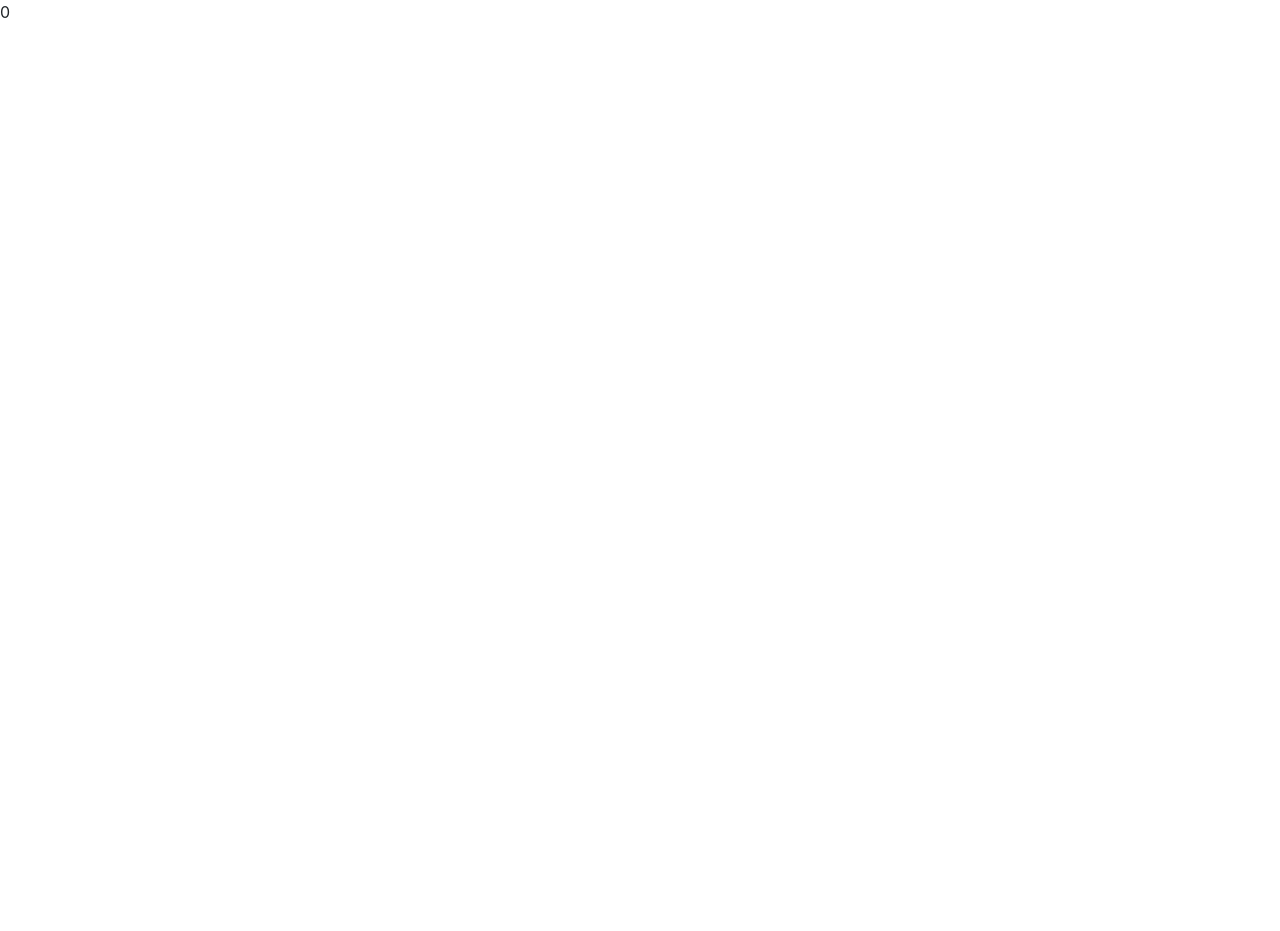
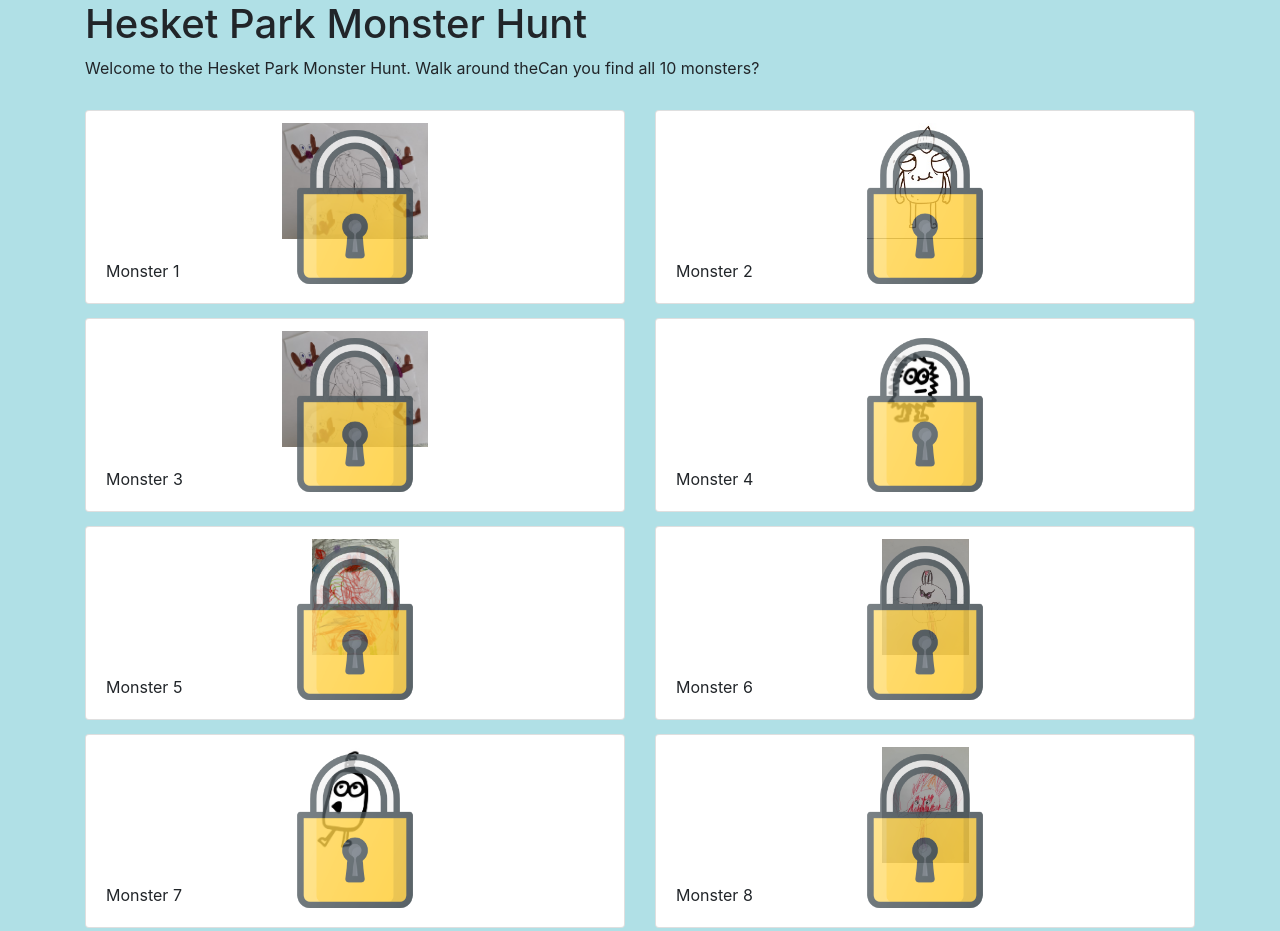
Before and after one commit to jcleary/monster-hunt, a plain HTML site: page index.html in a window 1280 px wide. Shown: the top 931 px of the page. Before the commit the page ends 800 px from the top, so only its background shows below. Drawn offline with nearby package versions, Linux system fonts and the light colour scheme.

Commit message:
add monsters via JS

```diff
--- /dev/null
+++ b/css/application.css
@@ -0,0 +1,25 @@
+body {
+    background-color: powderblue;
+}
+
+.monster-img {
+    max-height: 8em;
+    object-fit: scale-down;
+    padding-top: 12px;
+}
+
+.row {
+    padding-bottom: 14px;
+}
+
+.locked {
+    width: 80%;
+    height: 80%;
+    position: absolute;
+    top: 10%;
+    left: 10%;
+    opacity: 0.8;
+    background: url("../images/lock.png") no-repeat center;
+    background-size: contain;
+    padding: 30px;
+}
--- a/index.html
+++ b/index.html
@@ -1,7 +1,61 @@
 <html>
-  <head>
-    <link rel="stylesheet" href="https://stackpath.bootstrapcdn.com/bootstrap/4.4.1/css/bootstrap.min.css" integrity="sha384-Vkoo8x4CGsO3+Hhxv8T/Q5PaXtkKtu6ug5TOeNV6gBiFeWPGFN9MuhOf23Q9Ifjh" crossorigin="anonymous">0
-  </head>
-  <body>
-  </body>
+<head>
+  <meta content="width=device-width, initial-scale=1, shrink-to-fit=no" name="viewport">
+  <link rel="stylesheet" href="https://stackpath.bootstrapcdn.com/bootstrap/4.4.1/css/bootstrap.min.css" integrity="sha384-Vkoo8x4CGsO3+Hhxv8T/Q5PaXtkKtu6ug5TOeNV6gBiFeWPGFN9MuhOf23Q9Ifjh" crossorigin="anonymous" />
+  <link rel="stylesheet" type="text/css" href="css/application.css" />
+
+</head>
+<body>
+<div class="container" style="">
+  <div class="row">
+    <div class="col-12">
+      <h1>Hesket Park Monster Hunt</h1>
+      <p>Welcome to the Hesket Park Monster Hunt. Walk around theCan you find all 10 monsters? </p>
+    </div>
+  </div>
+  <div id="monster-list">
+  </div>
+</div>
+
+</div>
+
+<script src="https://code.jquery.com/jquery-3.4.1.slim.min.js" integrity="sha384-J6qa4849blE2+poT4WnyKhv5vZF5SrPo0iEjwBvKU7imGFAV0wwj1yYfoRSJoZ+n" crossorigin="anonymous"></script>
+<script src="https://cdn.jsdelivr.net/npm/popper.js@1.16.0/dist/umd/popper.min.js" integrity="sha384-Q6E9RHvbIyZFJoft+2mJbHaEWldlvI9IOYy5n3zV9zzTtmI3UksdQRVvoxMfooAo" crossorigin="anonymous"></script>
+<script src="https://stackpath.bootstrapcdn.com/bootstrap/4.4.1/js/bootstrap.min.js" integrity="sha384-wfSDF2E50Y2D1uUdj0O3uMBJnjuUD4Ih7YwaYd1iqfktj0Uod8GCExl3Og8ifwB6" crossorigin="anonymous"></script>
+
+<script type="text/javascript">
+  $(function () {
+    var monsterList = $('#monster-list');
+    console.log('test');
+
+    let i = 0;
+    let content = '';
+
+    for (i = 1; i <= 12; i++) {
+      console.log('test' + i);
+
+      if ((i % 2) == 1) {
+        content = content + '<div class="row">';
+      }
+
+      content = content + '\
+      <div class="col-6"> \
+        <div class="card"> \
+          <div class="locked"></div> \
+          <img src="images/mon-' + i + '.jpeg" class="card-img-top monster-img"> \
+          <div class="card-body"> \
+            <p class="card-text">Monster ' + i + '</p> \
+          </div> \
+        </div> \
+      </div> \
+      ';
+      if ((i % 2) == 0) {
+        content = content + '</div>';
+      }
+    }
+    monsterList.append(content);
+  });
+
+</script>
+</body>
 </html>
```
Also changed, not shown: images/lock.png (added), images/locked.jpg (added), images/mon-1.jpeg (added), images/mon-10.jpeg (added), images/mon-11.jpeg (added), images/mon-12.jpeg (added), images/mon-2.jpeg (added), images/mon-3.jpeg (added), images/mon-4.jpeg (added), images/mon-5.jpeg (added), images/mon-6.jpeg (added), images/mon-7.jpeg (added), images/mon-8.jpeg (added), images/mon-9.jpeg (added).
